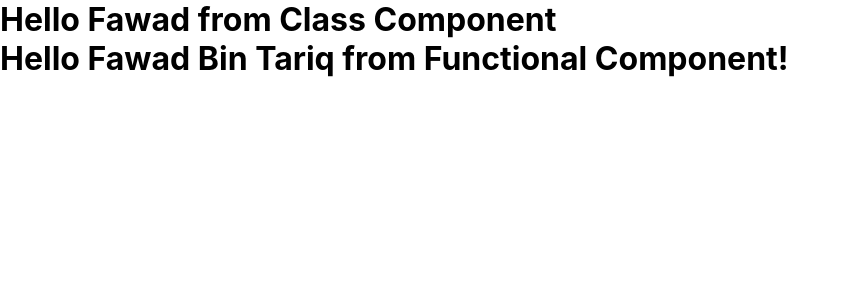
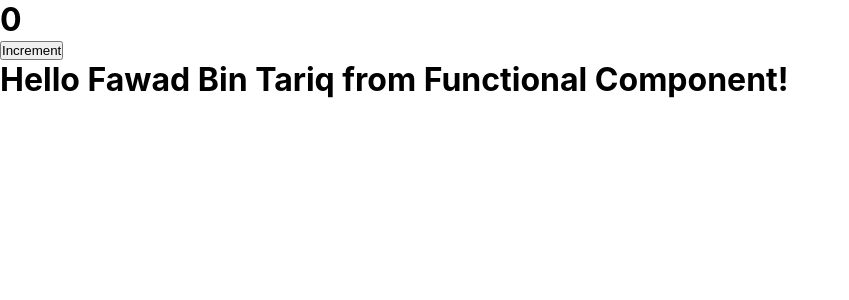
Before and after one commit to fawad1997/ReactJS, a React (Create React App) app in the folder myapp/: page / in a window 1280 px wide. Shown: the top 300 px of the page, without its empty margins (0-849 px from the left). Built offline with nearby package versions, Linux system fonts and the light colour scheme.

Commit message:
setstate

```diff
--- a/myapp/src/components/ClassComponentExample.js
+++ b/myapp/src/components/ClassComponentExample.js
@@ -1,10 +1,23 @@
 import React, { Component } from 'react'
 class ClassComponentExample extends Component {
+    constructor(props) {
+        super(props)
+
+        this.state = {
+             counter: 0
+        }
+    }
+    incrementOne = () =>{
+        this.setState({
+            counter:this.state.counter+1
+        })
+    }
     render() {
         return (
-            <div>
-                <h1>Hello {this.props.myname} from Class Component</h1>
-            </div>
+            <>
+                <h1>{this.state.counter}</h1>
+                <button type="button" onClick={this.incrementOne}>Increment</button>
+            </>
         )
     }
 }
```
Also changed, not shown: 1 other file (tests, documents, lock files or other folders).
